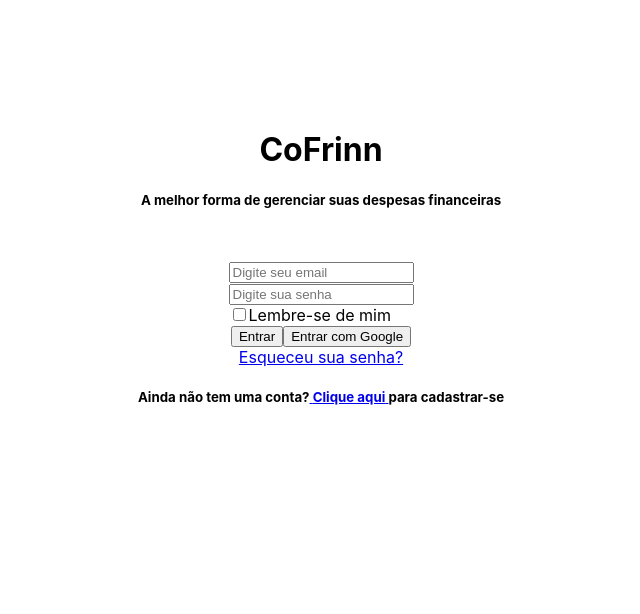
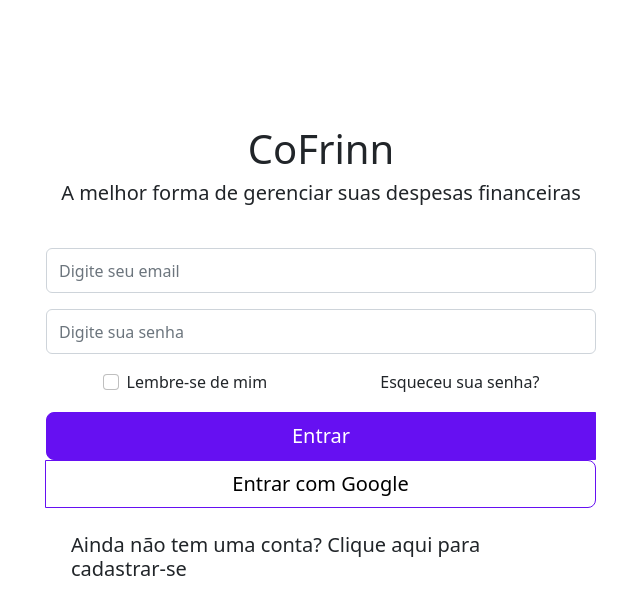
Before and after one commit to izassb/CoFrinn-Client, a React (Create React App) app: page / in a window 1280 px wide. Shown: the top 614 px of the page, without its empty margins (319-959 px from the left). Built offline with nearby package versions, Linux system fonts and the light colour scheme.

Commit message:
continued css login page

```diff
--- a/src/index.js
+++ b/src/index.js
@@ -3,12 +3,13 @@
 import './index.css';
 import App from './App';
 import reportWebVitals from './reportWebVitals';
+import 'bootstrap/dist/css/bootstrap.min.css';
 
 const root = ReactDOM.createRoot(document.getElementById('root'));
 root.render(
   <React.StrictMode>
     <App />
-  </React.StrictMode>
+  </React.StrictMode>,
 );
 
 // If you want to start measuring performance in your app, pass a function
--- a/src/pages/Login/index.js
+++ b/src/pages/Login/index.js
@@ -4,6 +4,7 @@
 import ButtonGroup from 'react-bootstrap/ButtonGroup';
 import Button from 'react-bootstrap/Button';
 import Form from 'react-bootstrap/Form';
+import 'bootstrap/dist/css/bootstrap.min.css';
 
 function Login() {
   return (
@@ -13,33 +14,33 @@
           <h1>CoFrinn</h1>
           <h5>A melhor forma de gerenciar suas despesas financeiras</h5>
         </div>
-        <Form id="input">
+        <Form>
           <Form.Group className="mb-3" controlId="formBasicEmail">
             <Form.Control type="email" placeholder="Digite seu email" />
           </Form.Group>
           <Form.Group className="mb-3" controlId="formBasicPassword">
             <Form.Control type="password" placeholder="Digite sua senha" />
           </Form.Group>
+          <div className="description">
             <Form.Group className="mb-3" controlId="formBasicCheckbox">
               <Form.Check type="checkbox" label="Lembre-se de mim" />
             </Form.Group>
-        </Form>
-        <ButtonGroup>
-          <Button variant="primary" size="lg" background-color="blue"> Entrar </Button>
-          <Button variant="primary" size="lg"> Entrar com Google </Button>
-        </ButtonGroup>
             <Nav.Item>
               <Nav.Link eventKey="link-1">Esqueceu sua senha?</Nav.Link>
             </Nav.Item>
+          </div>
+        </Form>
+        <div className="buttons">
+          <ButtonGroup>
+            <Button variant="second" size="lg"> Entrar </Button>
+            <Button variant="primary" size="lg"> Entrar com Google </Button>
+          </ButtonGroup>
+        </div>
+        <div className="description2">
           <h5>
-          Ainda não tem uma conta?
-          <Nav.Link eventKey="link-1">
-            {' '}
-            Clique aqui
-            {' '}
-          </Nav.Link>
-          para cadastrar-se
+            Ainda não tem uma conta? Clique aqui para cadastrar-se
           </h5>
+        </div>
       </div>
     </div>
   );
--- a/src/pages/Login/style.css
+++ b/src/pages/Login/style.css
@@ -18,6 +18,52 @@
   display: flex;
   flex-direction: column;
   align-items: center;
-  line-height: 7px;
   padding-bottom: 35px;
 }
+
+div.description {
+  display: flex;
+  justify-content: space-around;
+}
+
+Form {
+    display: flex;
+    width: 550px;
+    flex-direction: column;
+  }
+
+input#formBasicEmail.form-control {
+  height: 45px;
+}
+
+input#formBasicPassword.form-control {
+  height: 45px;
+}
+
+div.btn-group {
+  display: flex;
+  flex-direction: column;
+  justify-content: space-between;
+  width: 550px;
+}
+
+button.btn.btn-second.btn-lg {
+  color: white;
+  border-color: #6610f2;
+  background-color: #6610f2;
+
+
+}
+
+button.btn.btn-primary.btn-lg {
+  color: black;
+  border-color: #6610f2;
+  background-color: white;
+}
+
+.description2 {
+  display: flex;
+  height: 100px;
+  width: 550px;
+  padding: 25px;
+}
```
Lines whose indentation alone changed are shown as unchanged.
